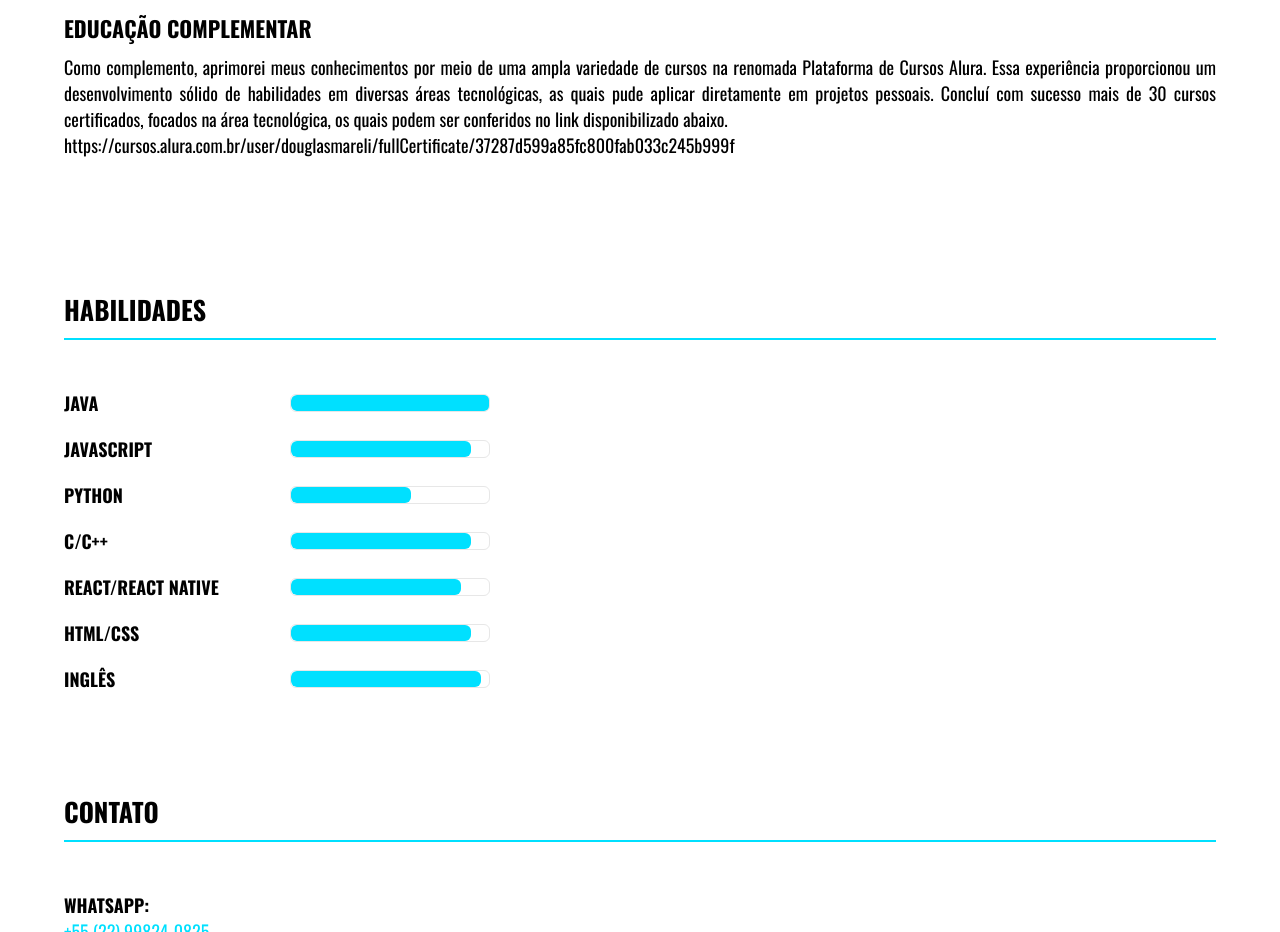
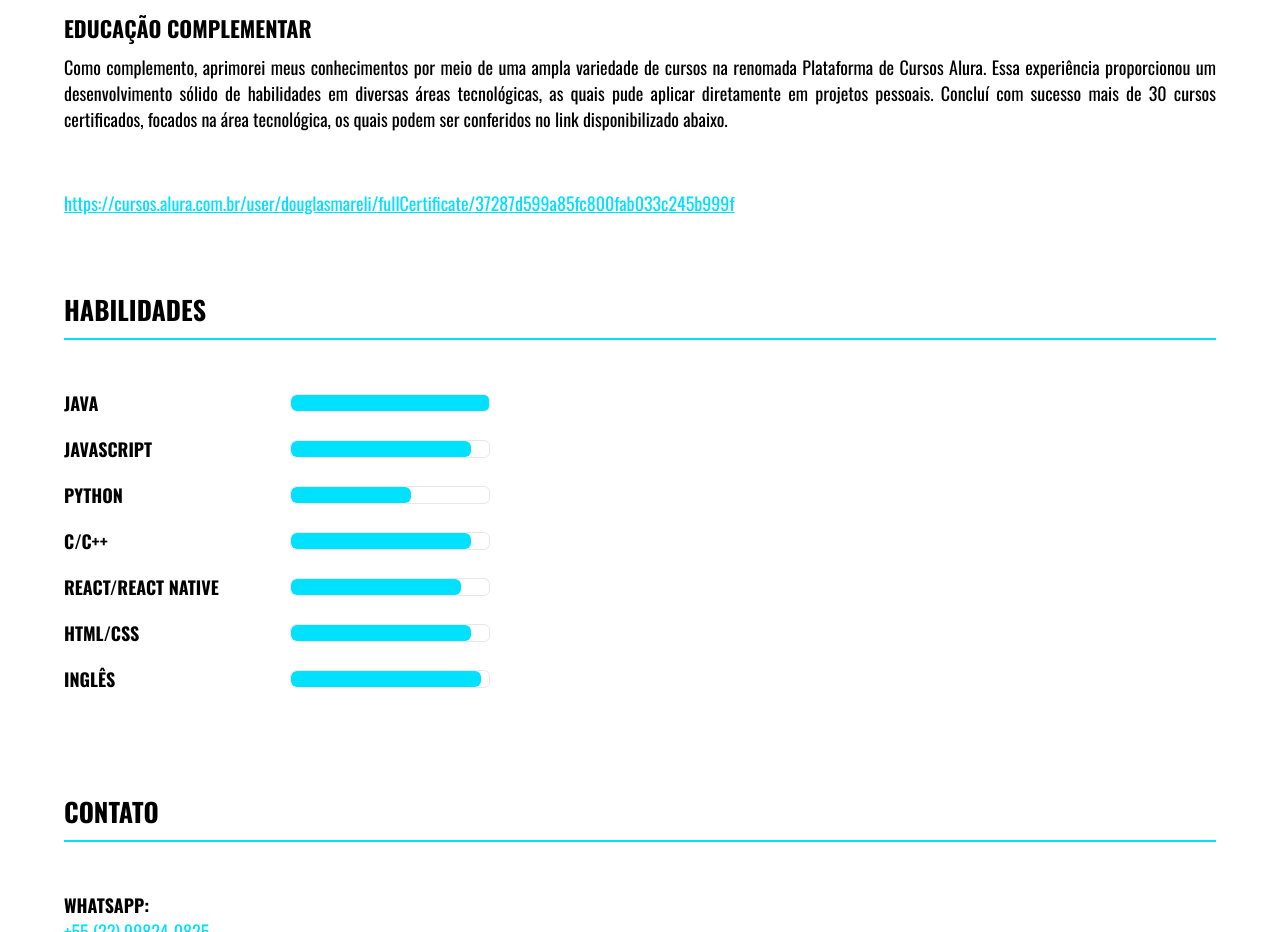
Before and after one commit to DouglasMreli/Curriculo-online, a plain HTML site: page index.html in a window 1280 px wide. Shown: the part 1140-2072 px from the top of the page. Drawn offline with nearby package versions, Linux system fonts and the light colour scheme.

Commit message:
1.3 commit

```diff
--- a/assets/css/home.css
+++ b/assets/css/home.css
@@ -168,13 +168,16 @@
     font-size: 18px;
     color: #000;
 }
+.container .h-educacao .item .link{
+    margin-top: 5%;
+}
 .container .h-educacao .item a{
-    margin-top: 5%;
+    text-decoration: underline;
     font-family: 'Oswald', sans-serif;
     font-weight: normal;
     text-align: justify;
     font-size: 18px;
-    color: #000;
+    color: #00E0FF;
 }
 /* Habilidades*/
 .container .h-habilidades {
--- a/index.html
+++ b/index.html
@@ -65,7 +65,11 @@
                 <p>
                     Como complemento, aprimorei meus conhecimentos por meio de uma ampla variedade de cursos na renomada Plataforma de Cursos Alura. Essa experiência proporcionou um desenvolvimento sólido de habilidades em diversas áreas tecnológicas, as quais pude aplicar diretamente em projetos pessoais. Concluí com sucesso mais de 30 cursos certificados, focados na área tecnológica, os quais podem ser conferidos no link disponibilizado abaixo.
                 </p>
-                <a>https://cursos.alura.com.br/user/douglasmareli/fullCertificate/37287d599a85fc800fab033c245b999f</a>
+                <div class="link">
+                    <a href="https://cursos.alura.com.br/user/douglasmareli/fullCertificate/37287d599a85fc800fab033c245b999f">
+                        https://cursos.alura.com.br/user/douglasmareli/fullCertificate/37287d599a85fc800fab033c245b999f</a>
+                </div>
+
             </div>
         </div>
 
```
